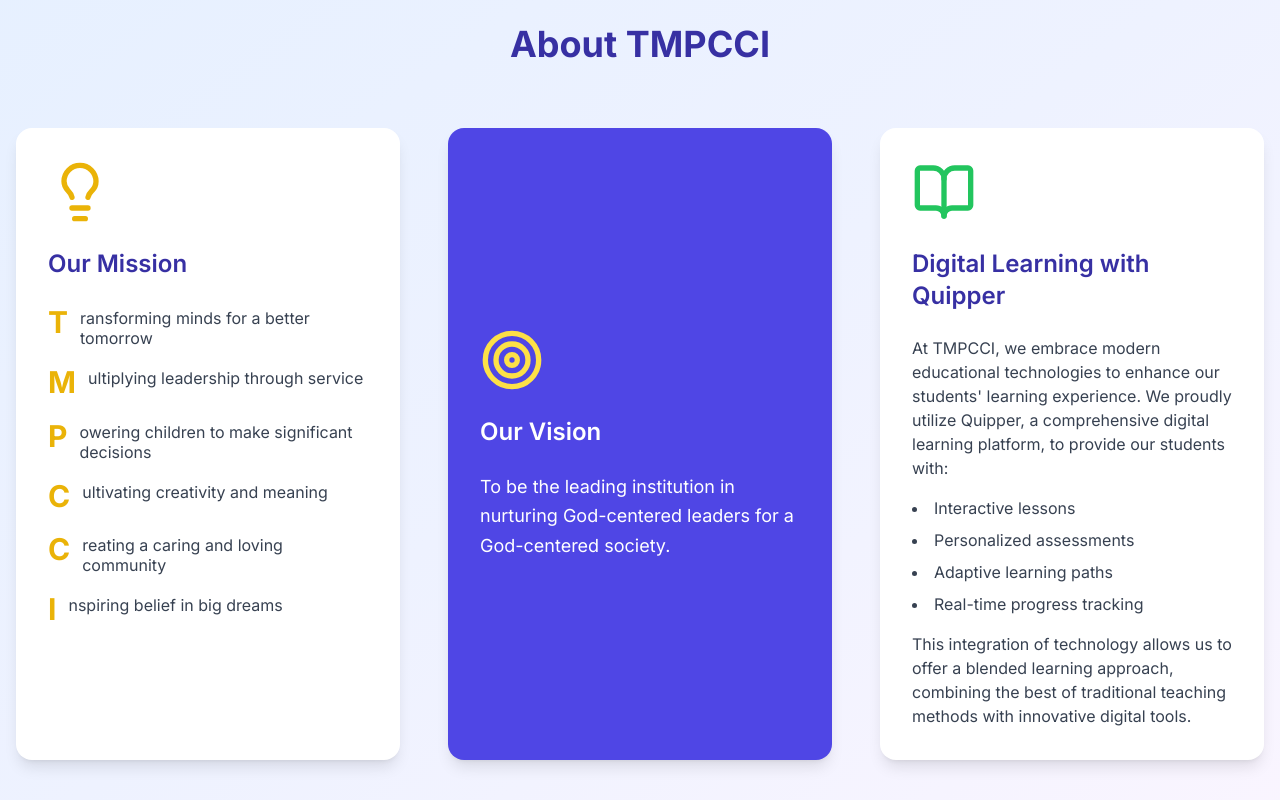
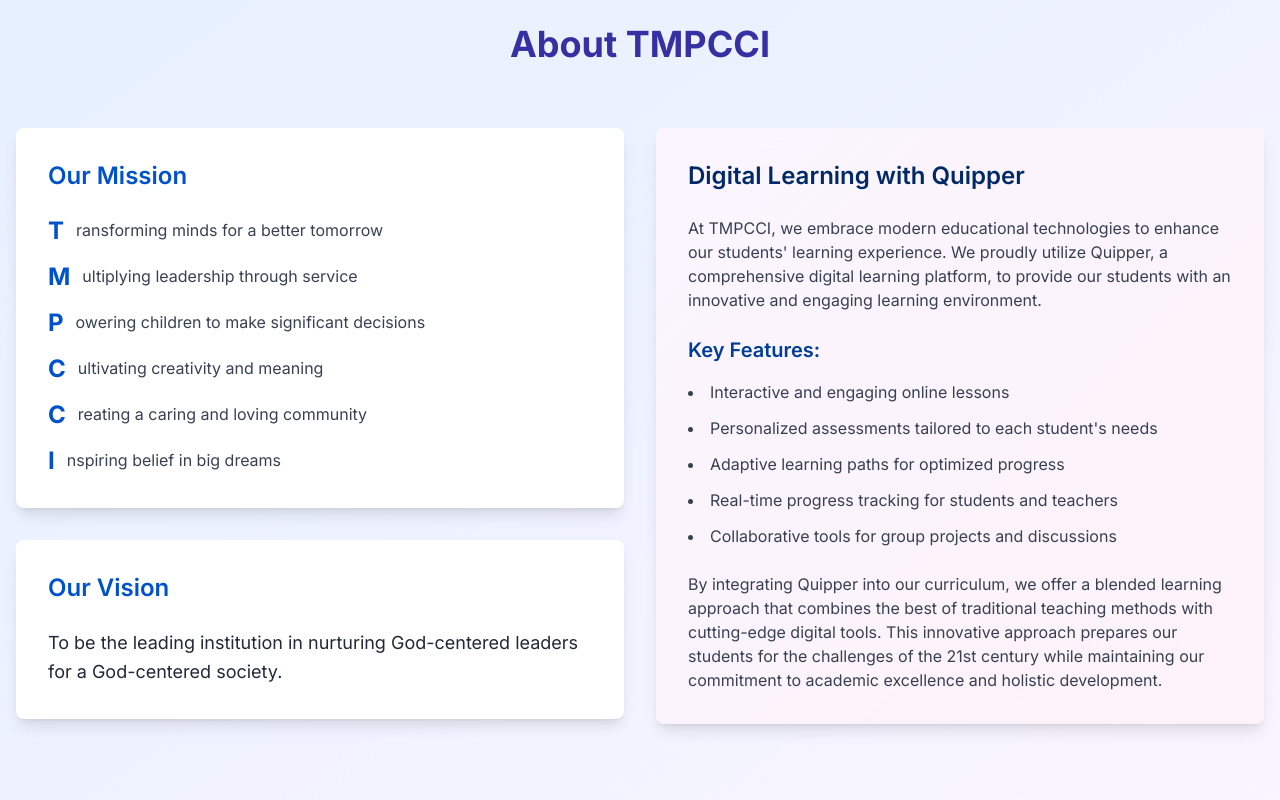
Before and after one commit to edzhabs/tmpcci, a Next.js app: page / in a window 1280 px wide. Shown: the part 880-1680 px from the top of the page. Built offline with nearby package versions, Linux system fonts and the light colour scheme.

Commit message:
feat: change about section and image modal

```diff
--- a/components/AboutSection.tsx
+++ b/components/AboutSection.tsx
@@ -1,31 +1,55 @@
 "use client";
 import { useIntersectionObserver } from "@/hooks/useIntersectionObserver";
-import { Lightbulb, Target, BookOpen } from "lucide-react";
+import { motion } from "framer-motion";
 
 const AboutSection = () => {
   const [ref, isIntersecting] = useIntersectionObserver();
+
+  const containerVariants = {
+    hidden: { opacity: 0 },
+    visible: {
+      opacity: 1,
+      transition: {
+        staggerChildren: 0.3,
+      },
+    },
+  };
+
+  const itemVariants = {
+    hidden: { y: 20, opacity: 0 },
+    visible: {
+      y: 0,
+      opacity: 1,
+      transition: {
+        duration: 0.5,
+      },
+    },
+  };
 
   return (
     <section
       ref={ref}
       id="about"
-      className={`py-24 bg-gradient-to-br from-blue-50 via-indigo-50 to-purple-50 section-animation ${
-        isIntersecting ? "animate" : ""
-      }`}
+      className="py-24 bg-gradient-to-br from-blue-50 via-indigo-50 to-purple-50"
     >
       <div className="container mx-auto px-4">
-        <h2
-          className={`mb-16 text-center text-4xl font-bold text-indigo-800 ${
-            isIntersecting ? "animate-fade-in" : ""
-          }`}
+        <motion.h2
+          className="mb-16 text-center text-4xl font-bold text-indigo-800"
+          initial={{ opacity: 0, y: -20 }}
+          animate={isIntersecting ? { opacity: 1, y: 0 } : {}}
+          transition={{ duration: 0.5 }}
         >
           About TMPCCI
-        </h2>
-        <div className="grid md:grid-cols-3 gap-12">
-          <div className={`${isIntersecting ? "animate-slide-in-left" : ""}`}>
-            <div className="bg-white rounded-2xl p-8 shadow-lg transition-all duration-300 hover:shadow-2xl h-full transform hover:-translate-y-2">
-              <Lightbulb className="h-16 w-16 text-yellow-500 mb-6" />
-              <h3 className="text-2xl font-semibold text-indigo-800 mb-6">
+        </motion.h2>
+        <motion.div
+          className="grid md:grid-cols-2 gap-8"
+          variants={containerVariants}
+          initial="hidden"
+          animate={isIntersecting ? "visible" : "hidden"}
+        >
+          <motion.div variants={itemVariants} className="flex flex-col gap-8">
+            <div className="bg-white rounded-lg p-8 shadow-lg transition-all duration-300 hover:shadow-xl hover:bg-blue-50">
+              <h3 className="text-2xl font-semibold text-blue-600 mb-6">
                 Our Mission
               </h3>
               <ul className="space-y-4">
@@ -50,64 +74,69 @@
                   { letter: "I", text: "nspiring belief in big dreams" },
                 ].map((item, index) => (
                   <li key={index} className="flex items-start group">
-                    <span className="text-3xl font-bold text-yellow-500 mr-3 leading-tight transition-colors duration-300 group-hover:text-indigo-600">
+                    <span className="text-2xl font-bold text-blue-600 mr-3 leading-tight transition-colors duration-300 group-hover:text-blue-800">
                       {item.letter}
                     </span>
-                    <span className="flex-1 text-gray-700 leading-tight pt-1 transition-colors duration-300 group-hover:text-indigo-800">
+                    <span className="flex-1 text-gray-700 leading-tight pt-1 transition-colors duration-300 group-hover:text-blue-800">
                       {item.text}
                     </span>
                   </li>
                 ))}
               </ul>
             </div>
-          </div>
-          <div
-            className={`${isIntersecting ? "animate-scale-in" : ""}`}
-            style={{ animationDelay: "0.2s" }}
-          >
-            <div className="bg-indigo-600 text-white rounded-2xl p-8 shadow-lg transition-all duration-300 hover:shadow-2xl h-full flex flex-col justify-center transform hover:-translate-y-2">
-              <Target className="h-16 w-16 text-yellow-300 mb-6" />
-              <h3 className="text-2xl font-semibold mb-6">Our Vision</h3>
+            <div className="bg-white rounded-lg p-8 shadow-lg transition-all duration-300 hover:shadow-xl hover:bg-blue-50 ">
+              <h3 className="text-2xl text-blue-600 font-semibold mb-6">
+                Our Vision
+              </h3>
               <p className="text-lg leading-relaxed">
                 To be the leading institution in nurturing God-centered leaders
                 for a God-centered society.
               </p>
             </div>
-          </div>
-          <div className={`${isIntersecting ? "animate-slide-in-right" : ""}`}>
-            <div className="bg-white rounded-2xl p-8 shadow-lg transition-all duration-300 hover:shadow-2xl h-full transform hover:-translate-y-2">
-              <BookOpen className="h-16 w-16 text-green-500 mb-6" />
-              <h3 className="text-2xl font-semibold text-indigo-800 mb-6">
+          </motion.div>
+          <motion.div variants={itemVariants}>
+            <div className="bg-gradient-to-br from-purple-50 to-pink-50 rounded-lg p-8 shadow-lg transition-all duration-300 hover:shadow-xl hover:from-purple-100 hover:to-pink-100 h-full">
+              <h3 className="text-2xl font-semibold text-blue-800 mb-6">
                 Digital Learning with Quipper
               </h3>
-              <p className="text-gray-700 mb-4">
+              <p className="text-gray-700 mb-6">
                 At TMPCCI, we embrace modern educational technologies to enhance
                 our students&apos; learning experience. We proudly utilize
                 Quipper, a comprehensive digital learning platform, to provide
-                our students with:
+                our students with an innovative and engaging learning
+                environment.
               </p>
-              <ul className="list-disc list-inside space-y-2 text-gray-700 mb-4">
-                <li className="transition-colors duration-300 hover:text-indigo-800">
-                  Interactive lessons
+              <h4 className="text-xl font-semibold text-blue-700 mb-4">
+                Key Features:
+              </h4>
+              <ul className="list-disc list-inside space-y-3 text-gray-700 mb-6">
+                <li className="transition-colors duration-300 hover:text-indigo-600">
+                  Interactive and engaging online lessons
                 </li>
-                <li className="transition-colors duration-300 hover:text-indigo-800">
-                  Personalized assessments
+                <li className="transition-colors duration-300 hover:text-indigo-600">
+                  Personalized assessments tailored to each student&apos;s needs
                 </li>
-                <li className="transition-colors duration-300 hover:text-indigo-800">
-                  Adaptive learning paths
+                <li className="transition-colors duration-300 hover:text-indigo-600">
+                  Adaptive learning paths for optimized progress
                 </li>
-                <li className="transition-colors duration-300 hover:text-indigo-800">
-                  Real-time progress tracking
+                <li className="transition-colors duration-300 hover:text-indigo-600">
+                  Real-time progress tracking for students and teachers
+                </li>
+                <li className="transition-colors duration-300 hover:text-indigo-600">
+                  Collaborative tools for group projects and discussions
                 </li>
               </ul>
               <p className="text-gray-700">
-                This integration of technology allows us to offer a blended
-                learning approach, combining the best of traditional teaching
-                methods with innovative digital tools.
+                By integrating Quipper into our curriculum, we offer a blended
+                learning approach that combines the best of traditional teaching
+                methods with cutting-edge digital tools. This innovative
+                approach prepares our students for the challenges of the 21st
+                century while maintaining our commitment to academic excellence
+                and holistic development.
               </p>
             </div>
-          </div>
-        </div>
+          </motion.div>
+        </motion.div>
       </div>
     </section>
   );
--- a/components/ImageModal.tsx
+++ b/components/ImageModal.tsx
@@ -1,5 +1,4 @@
-"use client";
-import React from "react";
+import React, { useState, useEffect } from "react";
 import { motion, AnimatePresence } from "framer-motion";
 import Image from "next/image";
 
@@ -16,6 +15,18 @@
   imageSrc,
   alt,
 }) => {
+  const [dimensions, setDimensions] = useState({ width: 0, height: 0 });
+
+  useEffect(() => {
+    if (isOpen) {
+      const img = new window.Image();
+      img.onload = () => {
+        setDimensions({ width: img.width, height: img.height });
+      };
+      img.src = imageSrc;
+    }
+  }, [isOpen, imageSrc]);
+
   if (!isOpen) return null;
 
   return (
@@ -32,19 +43,25 @@
             initial={{ scale: 0.9 }}
             animate={{ scale: 1 }}
             exit={{ scale: 0.9 }}
-            className="relative w-full h-full max-w-[90vw] max-h-[90vh] overflow-hidden rounded-lg bg-white"
-            onClick={(e) => e.stopPropagation()}
+            className="relative overflow-hidden rounded-lg"
+            style={{
+              width: `min(${dimensions.width}px, 90vw)`,
+              height: `min(${dimensions.height}px, 90vh)`,
+              maxWidth: "90vw",
+              maxHeight: "90vh",
+              aspectRatio: `${dimensions.width} / ${dimensions.height}`,
+            }}
           >
             <Image
               src={imageSrc}
               alt={alt}
               layout="fill"
               objectFit="contain"
-              className="w-full h-full"
+              className="rounded-lg"
             />
             <button
               onClick={onClose}
-              className="absolute right-2 top-2 rounded-full bg-white p-2 text-gray-800 hover:bg-gray-200 transition-colors duration-300"
+              className="absolute right-0 top-0 m-2 rounded-full bg-black/50 p-2 text-white hover:bg-black/70 transition-colors duration-300"
             >
               <svg
                 xmlns="http://www.w3.org/2000/svg"
```
